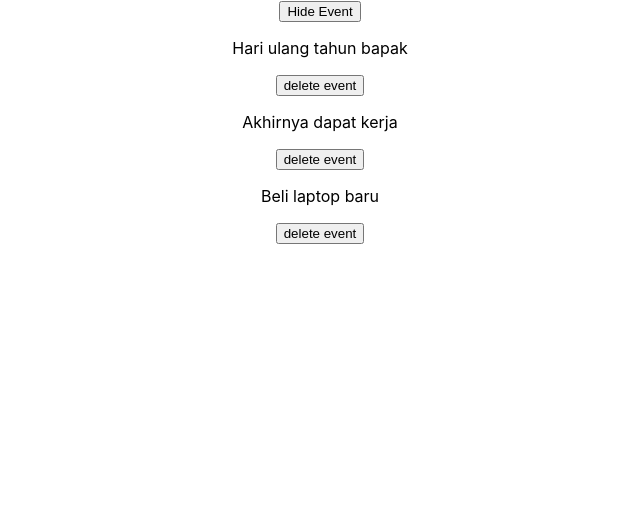
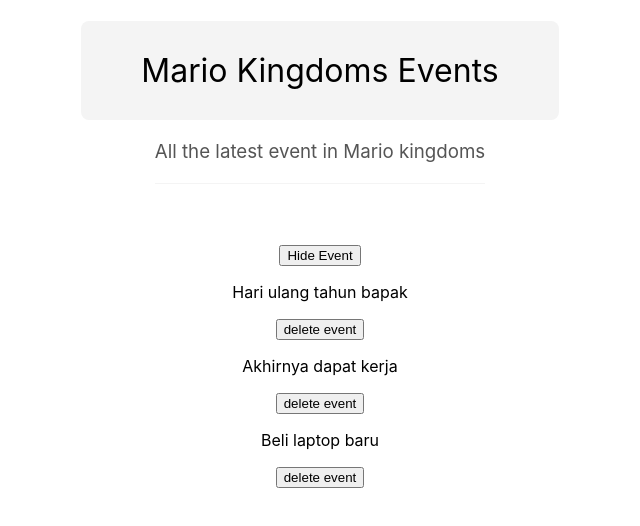
Before and after one commit to danielchwi/react-u-1, a React (Create React App) app: page / in a window 1280 px wide. Shown: the top 526 px of the page, without its empty margins (320-960 px from the left). Built offline with nearby package versions, Linux system fonts and the light colour scheme.

Commit message:
creating components

```diff
--- a/src/App.js
+++ b/src/App.js
@@ -1,5 +1,6 @@
 import './App.css';
 import { useState } from 'react'
+import Title from './components/Title';
 
 const App= () =>  {
   const [showEvents, setShowEvents] = useState(true)
@@ -19,6 +20,7 @@
 
   return (
     <div className="App">
+      <Title/>
       {showEvents && (
         <div>
           <button onClick={() => setShowEvents(false)}>Hide Event</button>
--- /dev/null
+++ b/src/components/Title.js
@@ -0,0 +1,9 @@
+export default function Title(){
+    return (
+        <div>
+            <h1 className="title">Mario Kingdoms Events</h1>
+            <br />
+            <h3 className="subtitle">All the latest event in Mario kingdoms</h3>
+        </div>
+    )
+}
--- a/src/index.css
+++ b/src/index.css
@@ -11,3 +11,21 @@
   font-family: source-code-pro, Menlo, Monaco, Consolas, 'Courier New',
     monospace;
 }
+
+.title{
+  display: inline-block;
+  padding: 30px 60px;
+  background: #f4f4f4;
+  border-radius: 8px;
+  font-weight: normal;
+  margin-bottom: 10px;
+}
+.subtitle{
+  display: inline-block;
+  color: #555;
+  font-weight: normal;
+  padding-bottom: 20px;
+  border-bottom: 1px solid #f4f4f4;
+  margin-top: 10px;
+  margin-bottom: 60px;
+}
```
